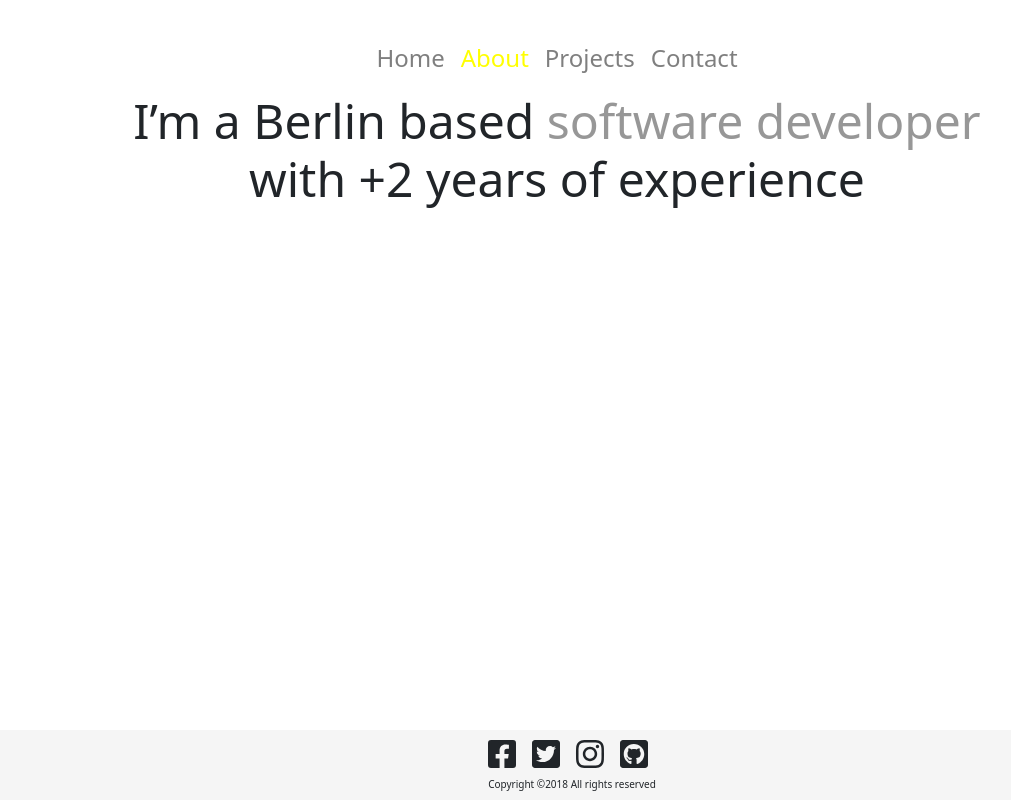
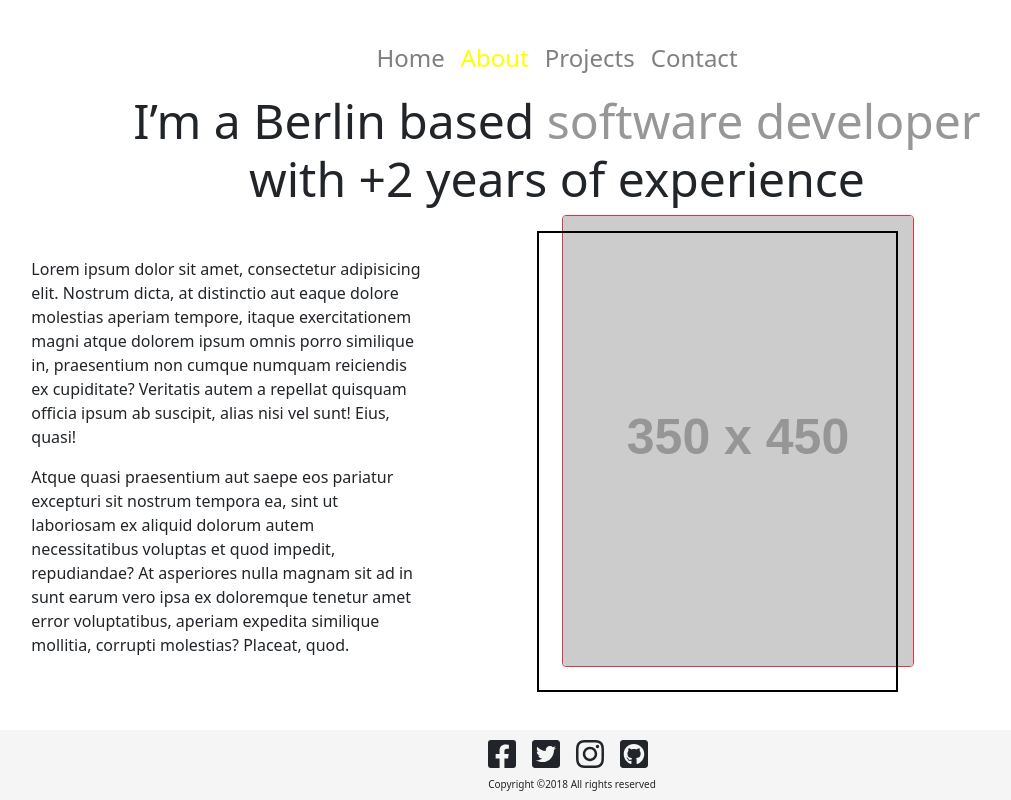
Before and after one commit to mihneavlad/react-portfolio-mihneavlad, a React (Create React App) app: page /about in a window 1280 px wide. Shown: the whole page, without its empty margins (83-1094 px from the left). Built offline with nearby package versions, Linux system fonts and the light colour scheme.

Commit message:
Added partial version of the about page.

```diff
--- a/src/projects.json
+++ b/src/projects.json
@@ -30,5 +30,14 @@
     "thumbnailUrl": "https://via.placeholder.com/200x200",
     "projectUrl": "https://github.com/WebUp-dci-fbw7/clock-component",
     "tags": ["jsx", "react", "javascript"]
+  },
+
+  {
+    "title": "Retrosport",
+    "description": "A website for a collection",
+    "imageUrl": "https://via.placeholder.com/800x600",
+    "thumbnailUrl": "https://via.placeholder.com/200x200",
+    "projectUrl": "https://github.com/WebUp-dci-fbw7/clock-component",
+    "tags": ["jsx", "react", "javascript"]
   }
 ]
--- a/src/sass/main.scss
+++ b/src/sass/main.scss
@@ -37,6 +37,36 @@ a.portfolio-li {
     color: yellow;
     cursor: pointer;
     text-align: center;
+}
+
+img.profile {
+  max-width: 100%;
+  height: auto;
+}
+
+.pic-frame {
+  position: relative;
+  padding-left: 25px;
+  padding-bottom: 25px;
+  display: inline-block;
+}
+
+.pic-frame:after {
+  position: absolute;
+  content: "";
+  width: calc(100% - 1em);
+  height: calc(100% - 1em);
+  bottom: 0;
+  left: 0;
+  border: 2px solid #000;
+  z-index: 1;
+}
+
+// browsing
+
+a.browsing {
+  margin: 1rem;
+  color: white;
 }
 
 // SECTION TITLE
@@ -114,96 +144,3 @@ html {
     font-size: 1rem;
   }
 }
-
-
-
-
-// Example
-// @media only screen and (max-width: 1448px) {
-//   .home-2.container {
-//     width: auto;
-//   }
-// }
-//
-// /* Medium screen : 992px. */
-// @media only screen and (min-width: 992px) and (max-width: 1199px) {
-//   .portfolio-item {
-//     height: 450px;
-//   }
-// }
-//
-// /* Tablet :768px. */
-// @media only screen and (min-width: 768px) and (max-width: 991px) {
-//   .body-pad {
-//     padding: 0 30px;
-//   }
-//   .portfolio-item {
-//     height: 350px;
-//   }
-// }
-//
-// /* Large Mobile :480px. */
-// @media only screen and (max-width: 767px) {
-//   .body-pad {
-//     padding: 0 15px;
-//   }
-//   .portfolio-li {
-//       font-size: 16px;
-//       display: inline-block;
-//       color: yellow;
-//       cursor: pointer;
-//       text-align: center;
-//   }
-// }
-// //   .main-menu {
-// //     position: absolute;
-// //     background: #efefef;
-// //     width: 100%;
-// //     z-index: 999;
-// //     left: 0;
-// //     top: 30px;
-// //     padding-top: 15px;
-// //     display: none;
-// //   }
-// //   .main-menu ul li a {
-// //     padding: 10px 15px;
-// //     border-bottom: 1px solid #ddd;
-// //     display: block;
-// //   }
-// //   .main-menu ul li {
-// //     display: block;
-// //   }
-// //   .main-menu ul li:last-child a {
-// //     border-bottom: none;
-// //   }
-// //   .home-2 {
-// //     text-align: left;
-// //   }
-// //   .home-2 .main-menu {
-// //     top: 99px;
-// //   }
-// //   .nav-switch {
-// //     position: absolute;
-// //     right: 25px;
-// //     font-size: 30px;
-// //     color: #333;
-// //     top: 35px;
-// //     display: block;
-// //   }
-// //   .header-btn {
-// //     display: none;
-// //   }
-// //   .section-title {
-// //     font-size: 45px;
-// //   }
-// //   .portfolio-filter {
-// //     text-align: center;
-// //   }
-// // }
-//
-// /* small Mobile :320px. */
-// @media only screen and (max-width: 479px) {
-//   .section-title {
-//     font-size: 30px;
-//   }
-// }
--- a/src/views/About.jsx
+++ b/src/views/About.jsx
@@ -1,8 +1,29 @@
-import React from 'react';
+import React, {Fragment} from 'react';
 import IntroSection from '../components/IntroSection';
+import { Col, Row} from 'reactstrap';
 
-const About = (props) => (
-  <IntroSection />
+const About = () => (
+  <Fragment>
+    <IntroSection />
+      <Row className="col-10">
+      <Col className="col-5 m-auto">
+        <div className="text-left">
+          <p>Lorem ipsum dolor sit amet, consectetur adipisicing elit. Nostrum dicta, at distinctio aut eaque dolore molestias aperiam tempore, itaque exercitationem magni atque dolorem ipsum omnis porro similique in, praesentium non cumque numquam reiciendis ex cupiditate? Veritatis autem a repellat quisquam officia ipsum ab suscipit, alias nisi vel sunt! Eius, quasi!
+          </p>
+
+          <p>Atque quasi praesentium aut saepe eos pariatur excepturi sit nostrum tempora ea, sint ut laboriosam ex aliquid dolorum autem necessitatibus voluptas et quod impedit, repudiandae? At asperiores nulla magnam sit ad in sunt earum vero ipsa ex doloremque tenetur amet error voluptatibus, aperiam expedita similique mollitia, corrupti molestias? Placeat, quod.
+          </p>
+
+        </div>
+      </Col>
+      <Col className="col-5">
+        <figure className="pic-frame">
+          <img className="d-block mx-auto rounded border border-danger img-fluid profile"
+            src="https://via.placeholder.com/350x450" alt=""/>
+        </figure>
+      </Col>
+    </Row>
+  </Fragment>
 )
 
 export default About;
--- a/src/views/SingleProject.jsx
+++ b/src/views/SingleProject.jsx
@@ -27,20 +27,20 @@ class SingleProject extends Component {
                   <div className="text-center text-footer">
                     <div className="fa-container">
                       <Link
-                        className="fas fa-angle-double-left fa-3x mr-6"
+                        className="browsing fas fa-angle-double-left fa-3x mr-6"
                         to={`/projects/0`}>
                         <FontAwesomeIcon icon={faAngleDoubleLeft} />
                       </Link>
 
                       {project_index > 0  ?
                       <Link
-                        className="fas fa-angle-left fa-3x mr-6"
+                        className="browsing fas fa-angle-left fa-3x mr-6"
                         to={`/projects/${project_index - 1}`}>
                         <FontAwesomeIcon icon={faAngleLeft} />
                       </Link>
                       :
                       <Link
-                        className="fas fa-angle-double-left fa-3x mr-6"
+                        className="browsing fas fa-angle-double-left fa-3x mr-6"
                         to={`/projects/0`}>
                         <FontAwesomeIcon icon={faAngleLeft} />
                       </Link>
@@ -48,13 +48,13 @@ class SingleProject extends Component {
 
                       {project_index < parseInt(projects.length) - 1  ?
                       <Link
-                        className="fas fa-angle-left fa-3x mr-6"
+                        className="browsing fas fa-angle-left fa-3x mr-6"
                         to={`/projects/${project_index + 1}`}>
                         <FontAwesomeIcon icon={faAngleRight} />
                       </Link>
                       :
                       <Link
-                        className="fas fa-angle-double-left fa-3x mr-6"
+                        className="browsing fas fa-angle-double-left fa-3x mr-6"
                         to={`/projects/0`}>
                         <FontAwesomeIcon icon={faAngleRight} />
                       </Link>
@@ -62,7 +62,7 @@ class SingleProject extends Component {
 
 
                       <Link
-                        className="fas fa-angle-right fa-3x mr-6"
+                        className="browsing fas fa-angle-right fa-3x ml-6"
                         to={`/projects/${projects.length - 1}`}>
                         <FontAwesomeIcon icon={faAngleDoubleRight} />
                       </Link>
```
Also changed, not shown: src/styles/main.css.
